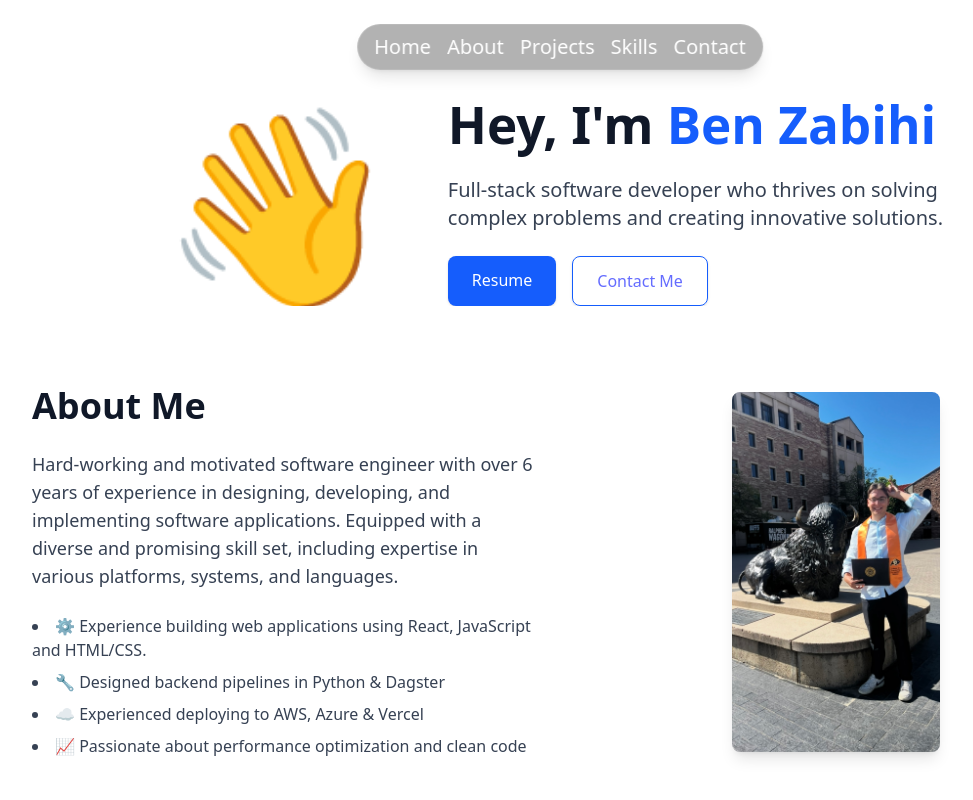
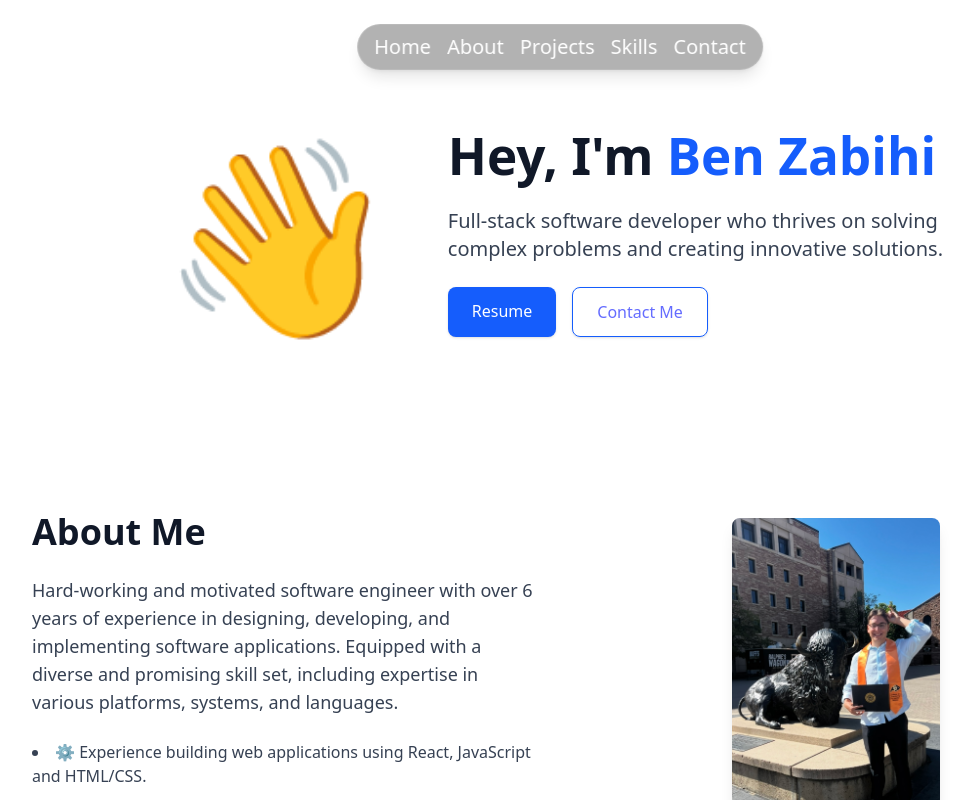
Before and after one commit to benzabihi/benzabihi.github.io, a React (Vite) app: page / in a window 1280 px wide. Shown: the top 800 px of the page, without its empty margins (80-1053 px from the left). Built offline with nearby package versions, Linux system fonts and the light colour scheme.

Commit message:
mobile tinkering to fix nav height

```diff
--- a/src/components/Hero.tsx
+++ b/src/components/Hero.tsx
@@ -5,7 +5,7 @@ const Hero: React.FC = () => {
   return (
     <section
       id="hero"
-      className="pt-16 md: pt-0 h - [50vh] flex justify-center items-center bg-white overflow-hidden"
+      className="pt-16 md:pt-0 h-auto md:h-[50vh] flex justify-center items-center bg-white overflow-hidden"
     >
       <div
         className="
```
